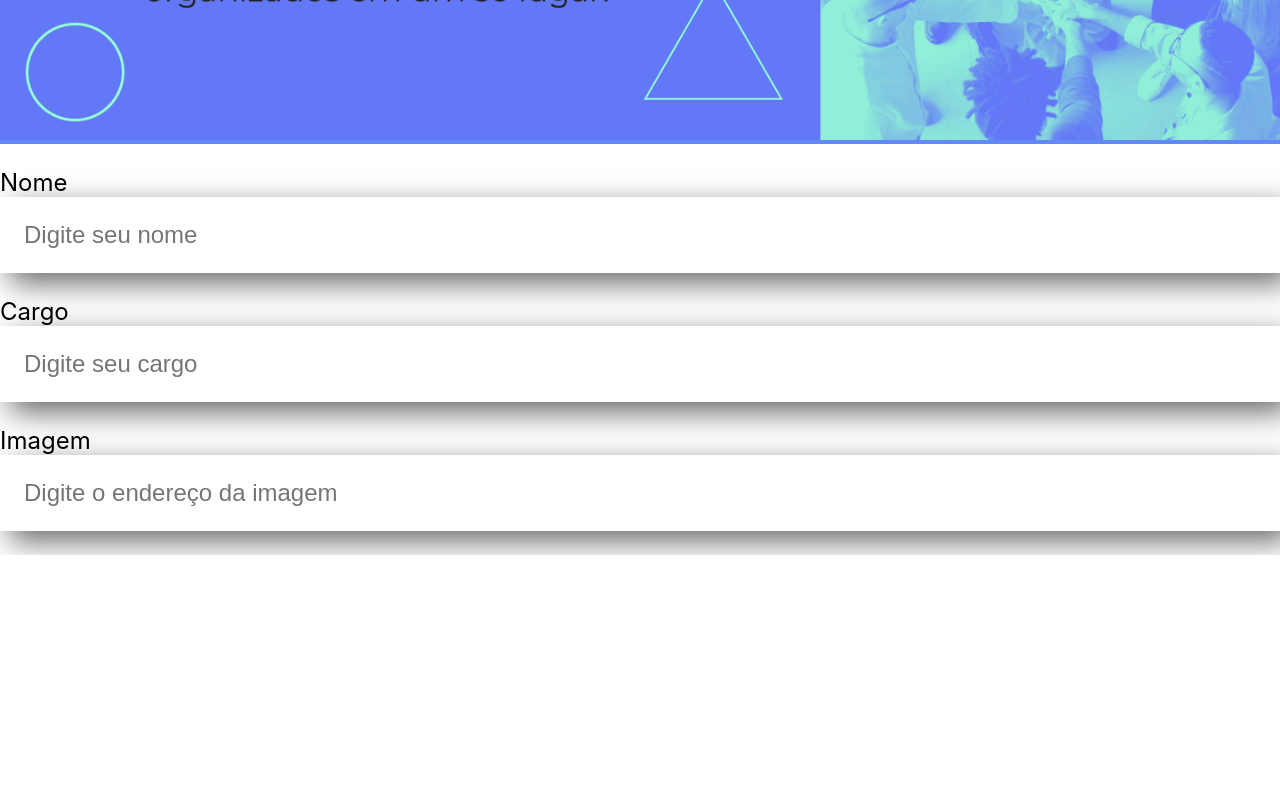
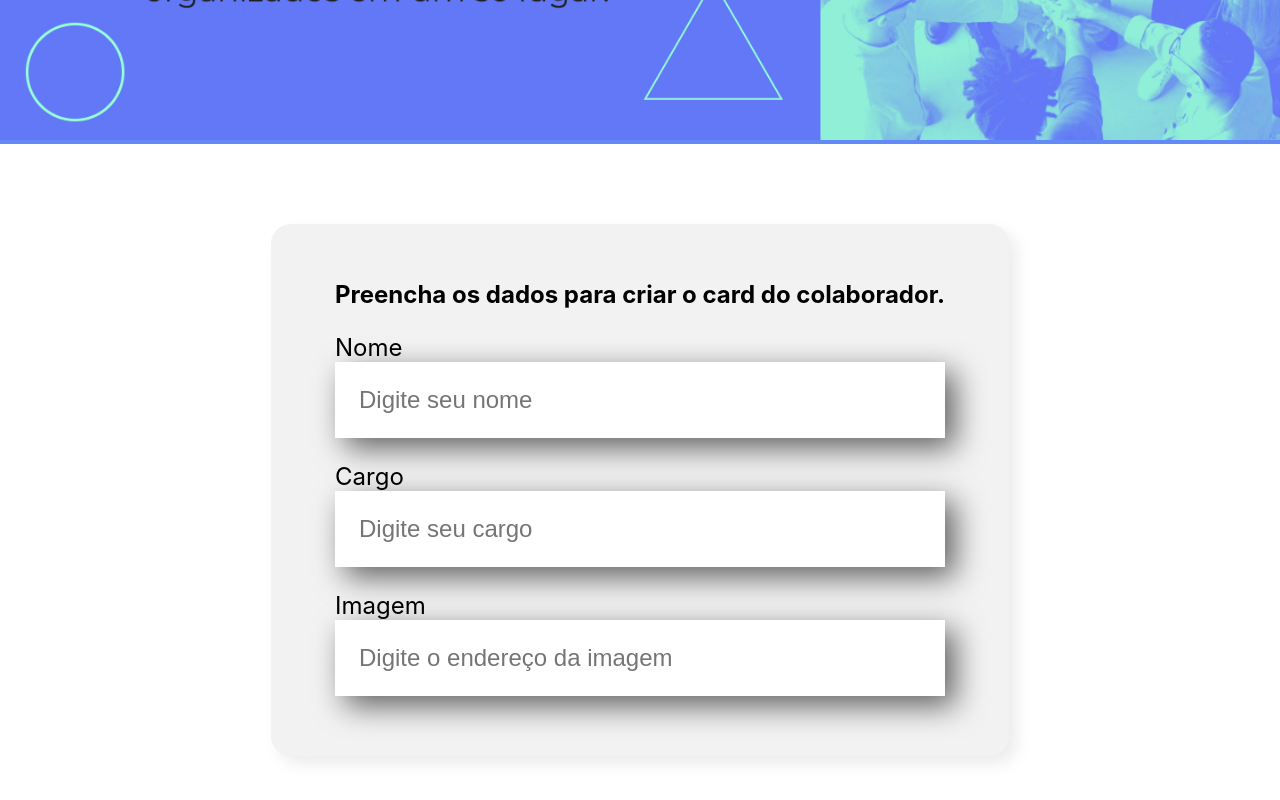
Before and after one commit to Evelinzz/organograma, a React (Create React App) app: page / in a window 1280 px wide. Shown: the part 354-1154 px from the top of the page. Before the commit the page ends 909 px from the top, so only its background shows below. Built offline with nearby package versions, Linux system fonts and the light colour scheme.

Commit message:
criando o css e index do formulario

```diff
--- a/src/App.js
+++ b/src/App.js
@@ -1,14 +1,11 @@
 import Banner from './componentes/Banner/Banner';
-import CampoTexto from './componentes/CampoTexto';
+import Formulario from './componentes/Formulario';
 
 function App() {
   return (
     <div className="App">
       <Banner/>
-      <CampoTexto  label="Nome" placeholder="Digite seu nome"/>
-      <CampoTexto  label="Cargo" placeholder="Digite seu cargo"/>
-      <CampoTexto  label="Imagem" placeholder="Digite o endereço da imagem"/>
-
+      <Formulario />
     </div>
   );
 }
--- /dev/null
+++ b/src/componentes/Formulario/Formulario.css
@@ -0,0 +1,13 @@
+.formulario {
+    display:flex;
+    justify-content:center;
+    margin: 80px 0;
+}
+
+.formulario form {
+    max-width: 80%;
+    background-color: #F2F2F2;
+    border-radius: 20px;
+    padding: 36px 64px;
+    box-shadow: 8px 8px 16px rgba(0,0,0, 0.08 )
+}
--- /dev/null
+++ b/src/componentes/Formulario/index.js
@@ -0,0 +1,17 @@
+import CampoTexto from '../CampoTexto';
+import './Formulario.css'
+
+const Formulario = () => {
+    return (
+        <section className='formulario'>
+            <form>
+                <h2>Preencha os dados para criar o card do colaborador.</h2>
+                <CampoTexto label="Nome" placeholder="Digite seu nome" />
+                <CampoTexto label="Cargo" placeholder="Digite seu cargo" />
+                <CampoTexto label="Imagem" placeholder="Digite o endereço da imagem" />
+            </form>
+        </section>
+    )
+
+}
+export default Formulario;
```
